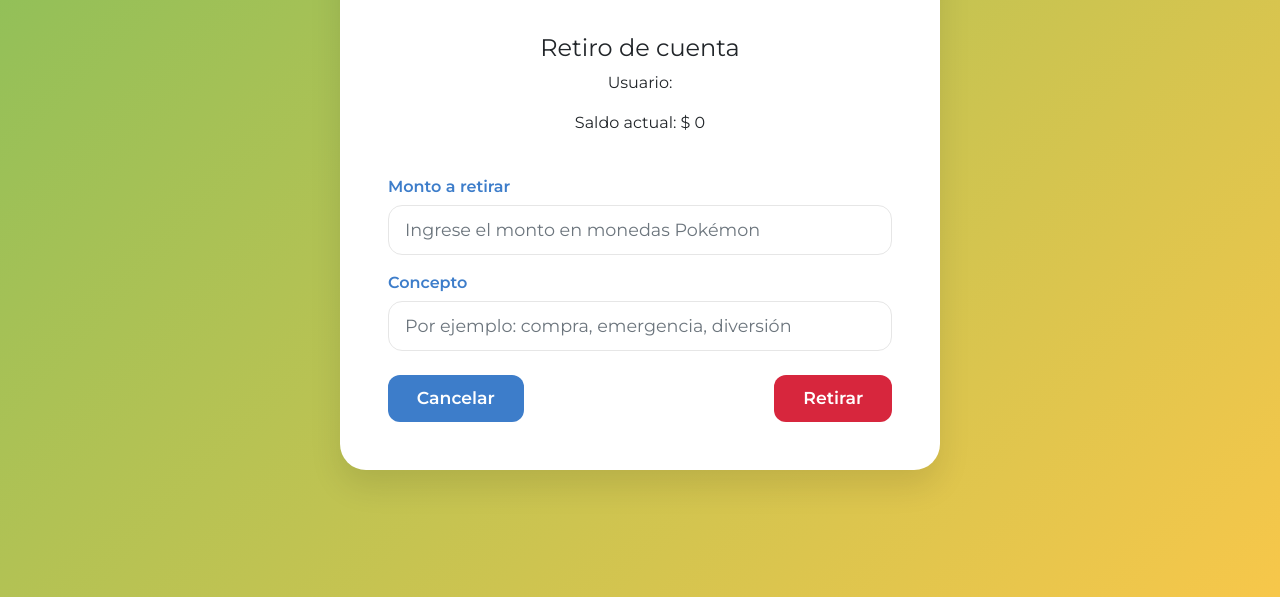
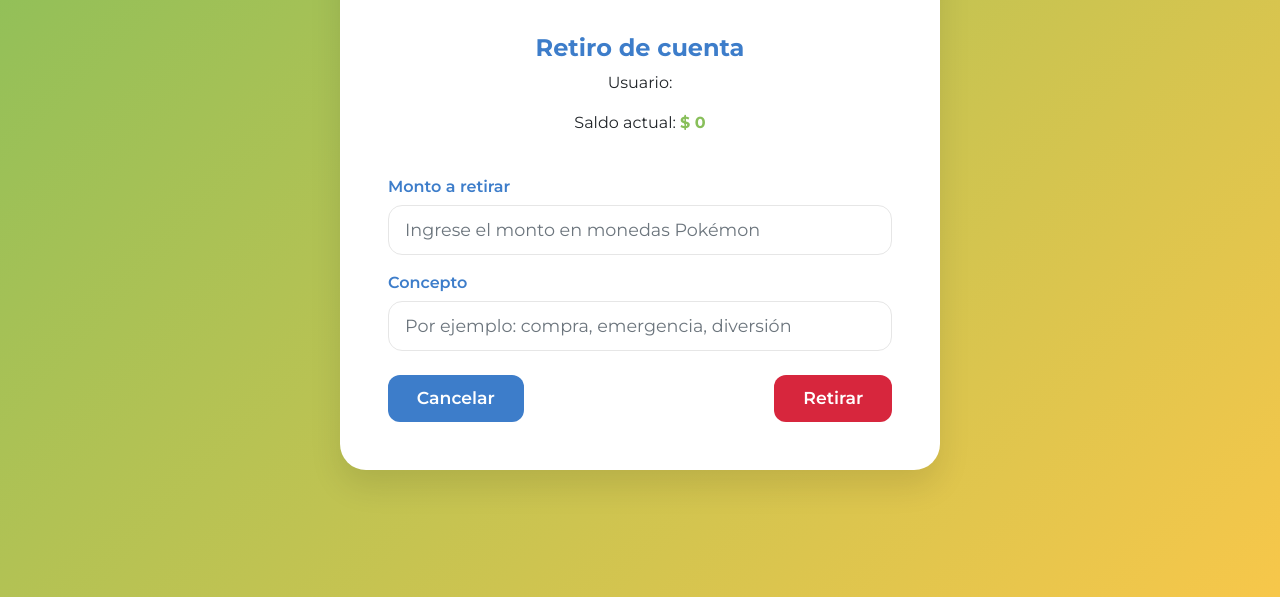
Before and after one commit to KaterineArias/AG231993_Proyecto_Fase1, a plain HTML site: page retiro.html in a window 1280 px wide. Shown: the part 203-800 px from the top of the page. Drawn offline with nearby package versions, Linux system fonts and the light colour scheme.

```diff
--- a/css/deposito.css
+++ b/css/deposito.css
@@ -21,7 +21,7 @@ body, html {
   padding: 2.8rem 1.6rem;
 }
 
-.welcome-text {
+.welcome-text2 {
   color: #3D7DCA;
   font-weight: 700;
 }
@@ -46,6 +46,11 @@ body, html {
   font-size: 1.08rem;
   border-radius: 12px;
   padding: 0.65rem 1.8rem;
+}
+
+#saldo-actual {
+  color: #88BF5A !important;
+  font-weight: bold;
 }
 
 .btn-secondary {
--- a/css/retiro.css
+++ b/css/retiro.css
@@ -21,9 +21,14 @@ body, html {
   padding: 2.8rem 1.6rem;
 }
 
-.welcome-text {
+.welcome-text3 {
   color: #3D7DCA;
   font-weight: 700;
+}
+
+#saldo-actual {
+  color: #88BF5A !important;
+  font-weight: bold;
 }
 
 .form-group label {
--- a/css/servicios.css
+++ b/css/servicios.css
@@ -72,8 +72,9 @@ label {
   color: #fff !important;
 }
 
-.text-success {
+#saldo-actual {
   color: #88BF5A !important;
+  font-weight: bold;
 }
 
 @media (max-width: 768px) {
```
Also changed, not shown: servicios.html (+1 -1 lines).
